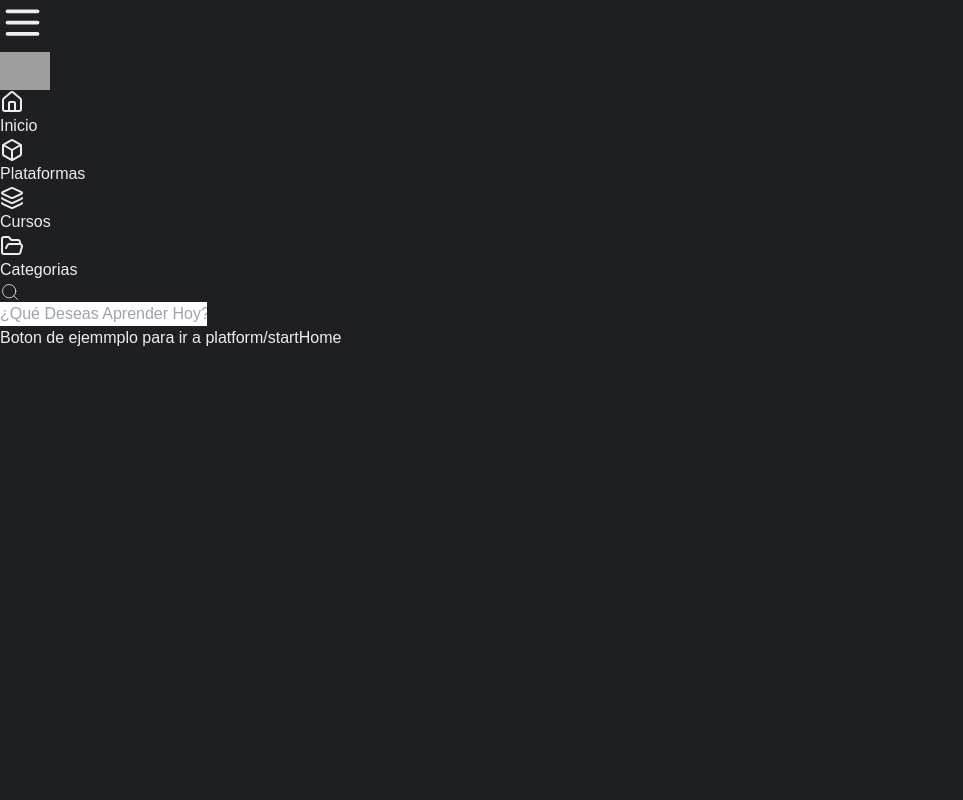
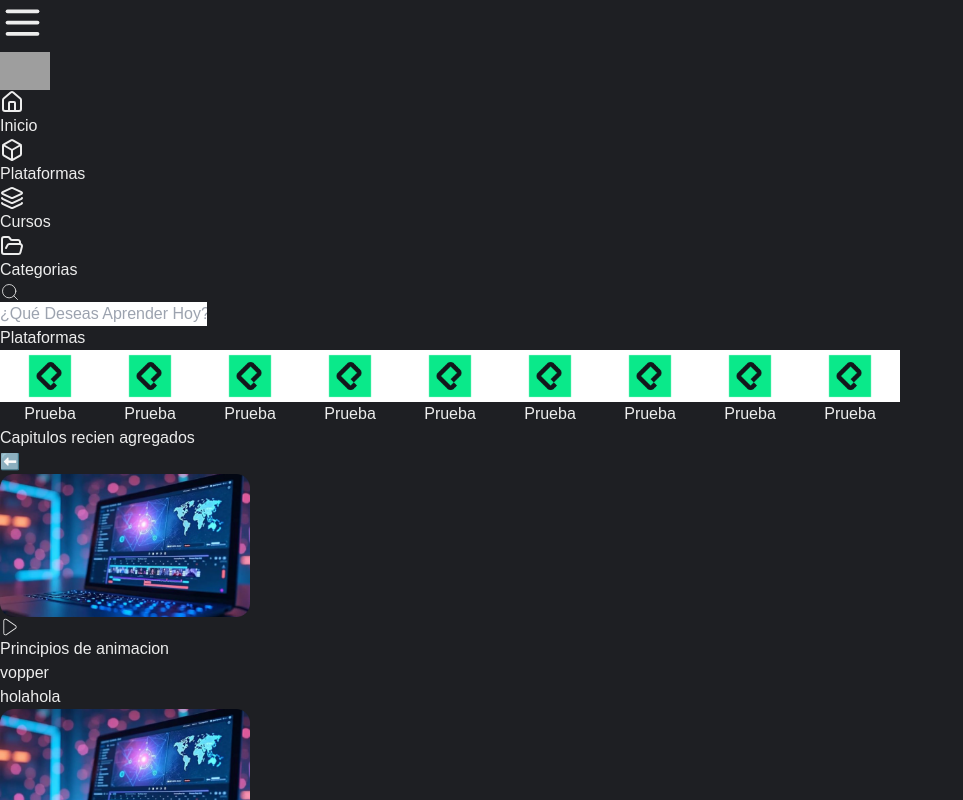
Before and after one commit to VopperAcademy/Front, a Next.js app: page / in a window 1280 px wide. Shown: the whole page, without its empty margins (0-963 px from the left). Built offline with nearby package versions, Linux system fonts and the light colour scheme; grey boxes are pictures that could not be loaded.

Commit message:
-Se inicio la maquetacion de la pagina home usando los componentes LogoCardPlatform, CourseCard y CategoryCard. Faltan implementar algunas cosas y terminar de maquetar.

```diff
--- a/src/app/page.tsx
+++ b/src/app/page.tsx
@@ -1,15 +1,113 @@
-import Button from "@/components/Button";
-
+import CardPlatform from "@/components/CardPlatform"
+import CategoryCard from "@/components/CategoryCard"
+import CourseCard from "@/components/CourseCard"
+import LogoCardPlatform from "@/components/LogoCardPlatform"
 
 export default function Home() {
+  {/*no se ni lo que hice pero ahi esta :v*/}
+  const scrollSection = (direction: "left" | "right") => {
+    const scrollContainer = document.querySelector(".scroll-container");
+    if (scrollContainer) {
+      const scrollAmount = direction === "left" ? -300 : 300; // Ajusta el valor para el desplazamiento
+      scrollContainer.scrollBy({ left: scrollAmount, behavior: "smooth" });
+    }
+  };
   return (
-    <div>
-      <Button
-      href="./plataformas/start"
-      text="Boton de ejemmplo para ir a platform/start"
-      css="p-4"
-      />
-      Home
-    </div>
-  );
+    <>
+
+      <div className="flex w-full">
+        <h3 className="font-montserrat font-medium text-[20px] text-left">Plataformas</h3>
+      </div>
+
+      <header className="flex flex-wrap justify-between ">
+
+        <LogoCardPlatform
+          img="/platzi.png"
+          alt="holaaaaa"
+          title="Prueba"
+        />
+        <LogoCardPlatform
+          img="/platzi.png"
+          alt="holaaaaa"
+          title="Prueba"
+        />
+        <LogoCardPlatform
+          img="/platzi.png"
+          alt="holaaaaa"
+          title="Prueba"
+        />
+        <LogoCardPlatform
+          img="/platzi.png"
+          alt="holaaaaa"
+          title="Prueba"
+        />
+
+        <LogoCardPlatform
+          img="/platzi.png"
+          alt="holaaaaa"
+          title="Prueba"
+        />
+        <LogoCardPlatform
+          img="/platzi.png"
+          alt="holaaaaa"
+          title="Prueba"
+        />
+        <LogoCardPlatform
+          img="/platzi.png"
+          alt="holaaaaa"
+          title="Prueba"
+        />
+        <LogoCardPlatform
+          img="/platzi.png"
+          alt="holaaaaa"
+          title="Prueba"
+        />
+        <LogoCardPlatform
+          img="/platzi.png"
+          alt="holaaaaa"
+          title="Prueba"
+        />
+
+      </header>
+      <div className="flex w-full">
+        <h3 className="font-montserrat font-medium text-[20px] text-left">Capitulos recien agregados</h3>
+      </div>
+      <section className="flex gap-[25px] ">
+        <button
+          onClick={() => scrollSection("left")}
+
+        >
+          ⬅️
+        </button>
+        <CourseCard id="1" img="/imgcourseImg.png" titulo="Principios de animacion" academia="vopper" tecnologias={["hola", "hola"]} />
+        <CourseCard id="1" img="/imgcourseImg.png" titulo="Principios de animacion" academia="vopper" tecnologias={["hola", "hola"]} />
+        <CourseCard id="1" img="/imgcourseImg.png" titulo="Principios de animacion" academia="vopper" tecnologias={["hola", "hola"]} />
+        <CourseCard id="1" img="/imgcourseImg.png" titulo="Principios de animacion" academia="vopper" tecnologias={["hola", "hola"]} />
+        <CourseCard id="1" img="/imgcourseImg.png" titulo="Principios de animacion" academia="vopper" tecnologias={["hola", "hola"]} />
+        <CourseCard id="1" img="/imgcourseImg.png" titulo="Principios de animacion" academia="vopper" tecnologias={["hola", "hola"]} />
+        <CourseCard id="1" img="/imgcourseImg.png" titulo="Principios de animacion" academia="vopper" tecnologias={["hola", "hola"]} />
+        <button
+          onClick={() => scrollSection("right")}
+
+        >
+          ➡️
+        </button>
+      </section>
+      <div className="flex w-full">
+        <h3 className="font-montserrat font-bold text-[20px] text-left"><span className="text-[#3A43A0]"> Categorias</span>que podrian interesarte</h3>
+      </div>
+      <section className="flex flex-wrap gap-[25px]">
+        <CategoryCard img="/img/categoryImg.jpeg" alt="imagen de ejemplo" categoria="Desarrollo de videojuegos" />
+        <CategoryCard img="/img/categoryImg.jpeg" alt="imagen de ejemplo" categoria="Desarrollo de videojuegos" />
+        <CategoryCard img="/img/categoryImg.jpeg" alt="imagen de ejemplo" categoria="Desarrollo de videojuegos" />
+        <CategoryCard img="/img/categoryImg.jpeg" alt="imagen de ejemplo" categoria="Desarrollo de videojuegos" />
+        <CategoryCard img="/img/categoryImg.jpeg" alt="imagen de ejemplo" categoria="Desarrollo de videojuegos" />
+        <CategoryCard img="/img/categoryImg.jpeg" alt="imagen de ejemplo" categoria="Desarrollo de videojuegos" />
+        <CategoryCard img="/img/categoryImg.jpeg" alt="imagen de ejemplo" categoria="Desarrollo de videojuegos" />
+        <CategoryCard img="/img/categoryImg.jpeg" alt="imagen de ejemplo" categoria="Desarrollo de videojuegos" />
+        <CategoryCard img="/img/categoryImg.jpeg" alt="imagen de ejemplo" categoria="Desarrollo de videojuegos" />
+        <CategoryCard img="/img/categoryImg.jpeg" alt="imagen de ejemplo" categoria="Desarrollo de videojuegos" />
+      </section>
+    </>
+  )
 }
```
